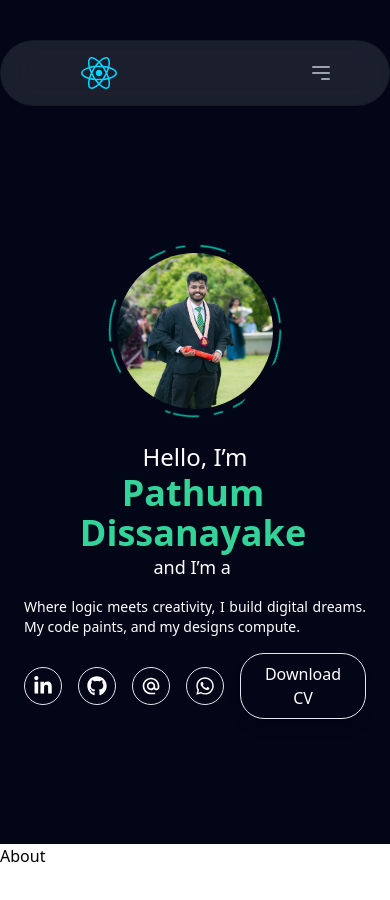
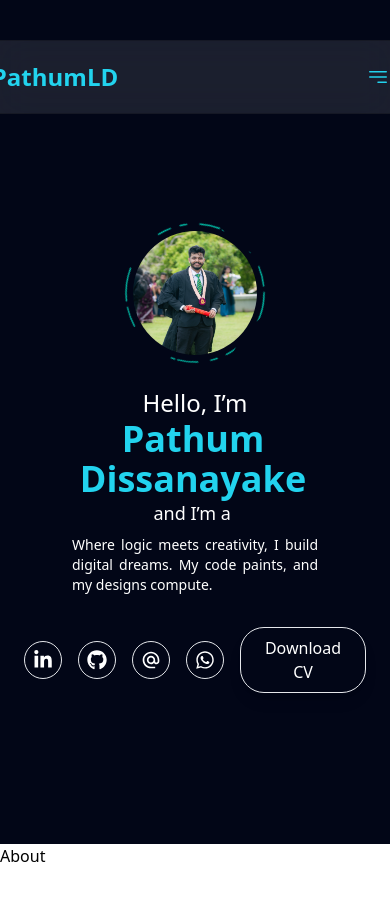
Before and after one commit to PathumLD/PathumLD-Portfolio, a React (Vite) app: page / in a window 390 px wide. Shown: the top 900 px of the page. Built offline with nearby package versions, Linux system fonts and the light colour scheme.

Commit message:
Home edited

```diff
--- a/src/components/Navbar.jsx
+++ b/src/components/Navbar.jsx
@@ -1,7 +1,8 @@
 import { useState } from 'react';
 import { memo } from 'react';
-import img1 from '../assets/react.svg';
 import { useNavigate } from 'react-router-dom';
+import { HiOutlineBars3BottomRight } from "react-icons/hi2";
+import { MdOutlineClose } from "react-icons/md";
 
 const Navbar = () => {
   const [isModalOpen, setIsModalOpen] = useState(false);
@@ -16,65 +17,51 @@ const Navbar = () => {
   };
 
   return (
-    <nav className=' container mx-auto max-w-lg sm:max-w-xl md:max-w-3xl lg:max-w-5xl xl:max-w-6xl'>
+    <nav className='container flex items-center justify-center  md:mx-auto  max-w-lg sm:max-w-xl md:max-w-3xl lg:max-w-5xl xl:max-w-6xl'>
       <div className='bg-white bg-opacity-10 backdrop-filter backdrop-blur-lg border border-black border-opacity-20 rounded-full'>
         <div className='py-4 mx-auto'>
-          <div className='flex justify-between mx-20'>
+          <div className='flex justify-between items-center gap-60 md:gap-[40rem] mx-10'>
+            {/* Logo and title */}
             <button onClick={toggleLogo}>
-              <img src={img1} alt='logo' />
+              <h1 className='font-bold text-2xl text-cyan-400'>PathumLD</h1>
             </button>
-            <div className='absolute inset-y-0 right-12 flex items-center sm:hidden'>
+            {/* Mobile menu icon */}
+            <div className='sm:hidden'>
               <button
                 onClick={toggleModal}
-                className='inline-flex items-center justify-center p-2 rounded-md text-gray-400 hover:text-gray-600 focus:outline-none focus:ring-2 focus:ring-inset focus:ring-white'
+                className='inline-flex items-center justify-center p-2 rounded-md text-cyan-400 hover:text-cyan-600'
                 aria-controls='mobile-menu'
                 aria-expanded='false'
               >
                 {!isModalOpen ? (
-                  <svg
-                    className='block h-6 w-6'
-                    xmlns='http://www.w3.org/2000/svg'
-                    fill='none'
-                    viewBox='0 0 24 24'
-                    stroke='currentColor'
-                    aria-hidden='true'
-                  >
-                    <path strokeLinecap='round' strokeLinejoin='round' strokeWidth='2' d='M4 6h16M4 12h16m-7 6h7' />
-                  </svg>
+                  <HiOutlineBars3BottomRight className="h-6 w-6" />
                 ) : (
-                  <svg
-                    className='block h-6 w-6'
-                    xmlns='http://www.w3.org/2000/svg'
-                    fill='none'
-                    viewBox='0 0 24 24'
-                    stroke='currentColor'
-                    aria-hidden='true'
-                  >
-                    <path strokeLinecap='round' strokeLinejoin='round' strokeWidth='2' d='M6 18L18 6M6 6l12 12' />
-                  </svg>
+                  <MdOutlineClose className="h-6 w-6" />
                 )}
               </button>
             </div>
+
+            {/* Desktop menu */}
             <div className='hidden sm:block sm:ml-6'>
               <div className='flex space-x-4'>
                 <ul className='flex justify-end gap-6'>
                   <li>
-                    <a href='#home' className='text-teal-200 underline-animation'>
+                    <a href='#home' className='text-cyan-400 underline-animation'>
                       Home
                     </a>
                   </li>
                   <li>
-                    <a href='#about' className='text-teal-200 underline-animation'>
+                    <a href='#about' className='text-cyan-400 underline-animation'>
                       About
                     </a>
                   </li>
                   <li>
-                    <a href='#projects' className='text-teal-200 underline-animation'>
+                    <a href='#projects' className='text-cyan-400 underline-animation'>
                       Projects
                     </a>
                   </li>
                   <li>
-                    <a href='#contact' className='text-teal-200 underline-animation'>
+                    <a href='#contact' className='text-cyan-400 underline-animation'>
                       Contact
                     </a>
                   </li>
@@ -84,21 +71,23 @@ const Navbar = () => {
           </div>
         </div>
       </div>
+
+      {/* Mobile menu */}
       {isModalOpen && (
         <div className='sm:hidden' id='mobile-menu'>
-          <div className='bg-gray-100 bg-opacity-50 backdrop-filter backdrop-blur-xl rounded-3xl h-72 mt-6'>
+          <div className='bg-black bg-opacity-20 backdrop-filter backdrop-blur-xl rounded-3xl h-72 mt-4'>
             <div className='px-2 pt-2 pb-3 text-center'>
               <div className='flex flex-col items-center space-y-4 mt-8 justify-center'>
-                <a href='#home' className='block px-3 py-2 rounded-md text-base font-medium text-stone-500 hover:text-stone-600 underline-animation'>
+                <a href='#home' className='block px-3 py-2 rounded-md text-base font-medium text-cyan-400 hover:text-cyan-300 underline-animation'>
                   Home
                 </a>
-                <a href='#about' className='block px-3 py-2 rounded-md text-base font-medium text-stone-500 hover:text-stone-600 underline-animation'>
+                <a href='#about' className='block px-3 py-2 rounded-md text-base font-medium text-cyan-400 hover:text-cyan-300 underline-animation'>
                   About
                 </a>
-                <a href='#projects' className='block px-3 py-2 rounded-md text-base font-medium text-stone-500 hover:text-stone-600 underline-animation'>
+                <a href='#projects' className='block px-3 py-2 rounded-md text-base font-medium text-cyan-400 hover:text-cyan-300 underline-animation'>
                   Projects
                 </a>
-                <a href='#contact' className='block px-3 py-2 rounded-md text-base font-medium text-stone-500 hover:text-stone-600 underline-animation'>
+                <a href='#contact' className='block px-3 py-2 rounded-md text-base font-medium text-cyan-400 hover:text-cyan-300 underline-animation'>
                   Contact
                 </a>
               </div>
--- a/src/pages/Home.jsx
+++ b/src/pages/Home.jsx
@@ -49,7 +49,7 @@ const Home = () => {
 
   return (
     <section id='home' className="h-screen flex items-center justify-center p-6 sm:p-12 md:p-20 bg-slate-950">
-      <div className="container max-w-5xl mx-auto flex flex-col md:flex-row items-center justify-center gap-8 md:gap-28 mt-32 md:mt-24">
+      <div className="container max-w-5xl mx-auto flex flex-col md:flex-row items-center justify-center gap-8 md:gap-28 mt-20 ">
 
         {/* Left Div: Profile Image */}
         <div className="flex justify-center md:justify-end relative left-div">
@@ -57,7 +57,7 @@ const Home = () => {
             {/* Responsive SVG Dotted Border */}
             <svg
               viewBox="0 0 200 200"
-              className="w-[calc(40vw+8px)] h-[calc(40vw+8px)] md:w-[calc(20vw+8px)] md:h-[calc(20vw+8px)] lg:w-[calc(24vw+8px)] lg:h-[calc(24vw+8px)] absolute top-1/2 left-1/2 transform -translate-x-1/2 -translate-y-1/2 svg-border"
+              className="w-[calc(32vw+8px)] h-[calc(32vw+8px)] md:w-[calc(20vw+8px)] md:h-[calc(20vw+8px)] lg:w-[calc(24vw+8px)] lg:h-[calc(24vw+8px)] absolute top-1/2 left-1/2 transform -translate-x-1/2 -translate-y-1/2 svg-border"
             >
               <circle
                 cx="100"
@@ -74,7 +74,7 @@ const Home = () => {
               <img
                 src={myImage}
                 alt="Profile"
-                className="w-[40vw] h-[40vw] md:w-[20vw] md:h-[20vw] lg:w-[24vw] lg:h-[24vw] rounded-full mx-auto"
+                className="w-[32vw] h-[32vw] md:w-[20vw] md:h-[20vw] lg:w-[24vw] lg:h-[24vw] rounded-full mx-auto"
               />
             </div>
           </div>
@@ -83,11 +83,11 @@ const Home = () => {
         {/* Right Div: Text and Typewriter */}
         <div className="roadmap-item text-center md:text-left right-div flex-1">
           <h1 className="text-2xl md:text-4xl text-white ">Hello, I&rsquo;m</h1>
-          <h1 className="text-4xl md:text-6xl text-emerald-400 font-bold -ml-1">Pathum Dissanayake </h1>
+          <h1 className="text-4xl md:text-6xl text-cyan-400 font-bold -ml-1">Pathum Dissanayake </h1>
           <div className="text-2xl md:text-4xl text-blue-400 flex items-center justify-center md:justify-start">
             <h2 className="text-lg md:text-3xl text-white inline-flex items-center">
                and I&rsquo;m a&nbsp; {/* Ensures the "I'm" stays on the same line */}
-              <span className='text-emerald-300 inline-block'>
+              <span className='text-cyan-400 inline-block'>
                 {roles.map((role, index) => (
                   <Fragment key={index}>
                     {currentRoleIndex === index && (
@@ -107,16 +107,16 @@ const Home = () => {
               </span>
             </h2>
           </div>
-          <p className="text-sm md:text-xl mt-4 md:mt-8 text-justify text-white">Where logic meets creativity, I build digital dreams. My code paints, and my designs compute.</p>
-          <div className='flex gap-4 items-center justify-center lg:justify-start'>
+          <p className="text-sm md:text-xl mt-2 mx-12 md:mx-auto md:mt-8 text-justify text-white">Where logic meets creativity, I build digital dreams. My code paints, and my designs compute.</p>
+          <div className='flex gap-4 items-center justify-center lg:justify-start mt-4'>
             <div className='mt-4 flex gap-4 text-xl text-white'>
-              <a href="https://www.linkedin.com/in/pathumld/" className='border p-2 rounded-full hover:text-emerald-400 hover:border-emerald-400'><FaLinkedinIn /></a>
-              <a href="https://github.com/PathumLD" className='border p-2 rounded-full hover:text-emerald-400 hover:border-emerald-400'><FaGithub /></a>
-              <a href="mailto:pathumlk.diz@gmail.com" className='border p-2 rounded-full hover:text-emerald-400 hover:border-emerald-400'><MdOutlineAlternateEmail /></a>
-              <a href="https://wa.me/+94767342605" className='border p-2 rounded-full hover:text-emerald-400 hover:border-emerald-400'><FaWhatsapp /></a>
+              <a href="https://www.linkedin.com/in/pathumld/" className='border p-2 rounded-full hover:text-cyan-400 hover:border-cyan-400 '><FaLinkedinIn /></a>
+              <a href="https://github.com/PathumLD" className='border p-2 rounded-full hover:text-cyan-400 hover:border-cyan-400'><FaGithub /></a>
+              <a href="mailto:pathumlk.diz@gmail.com" className='border p-2 rounded-full hover:text-cyan-400 hover:border-cyan-400'><MdOutlineAlternateEmail /></a>
+              <a href="https://wa.me/+94767342605" className='border p-2 rounded-full hover:text-cyan-400 hover:border-cyan-400'><FaWhatsapp /></a>
             </div>
             <a href="/cv.pdf" download>
-              <button className="mt-4 px-4 py-2 btn-animate text-white rounded-3xl border hover:text-emerald-400 hover:border-emerald-400 shadow-lg transition duration-300">
+              <button className="mt-4 px-4 py-2 btn-animate text-white rounded-3xl border hover:text-cyan-400 hover:border-cyan-400 shadow-lg transition duration-300">
                 Download CV
               </button>
             </a>
```
